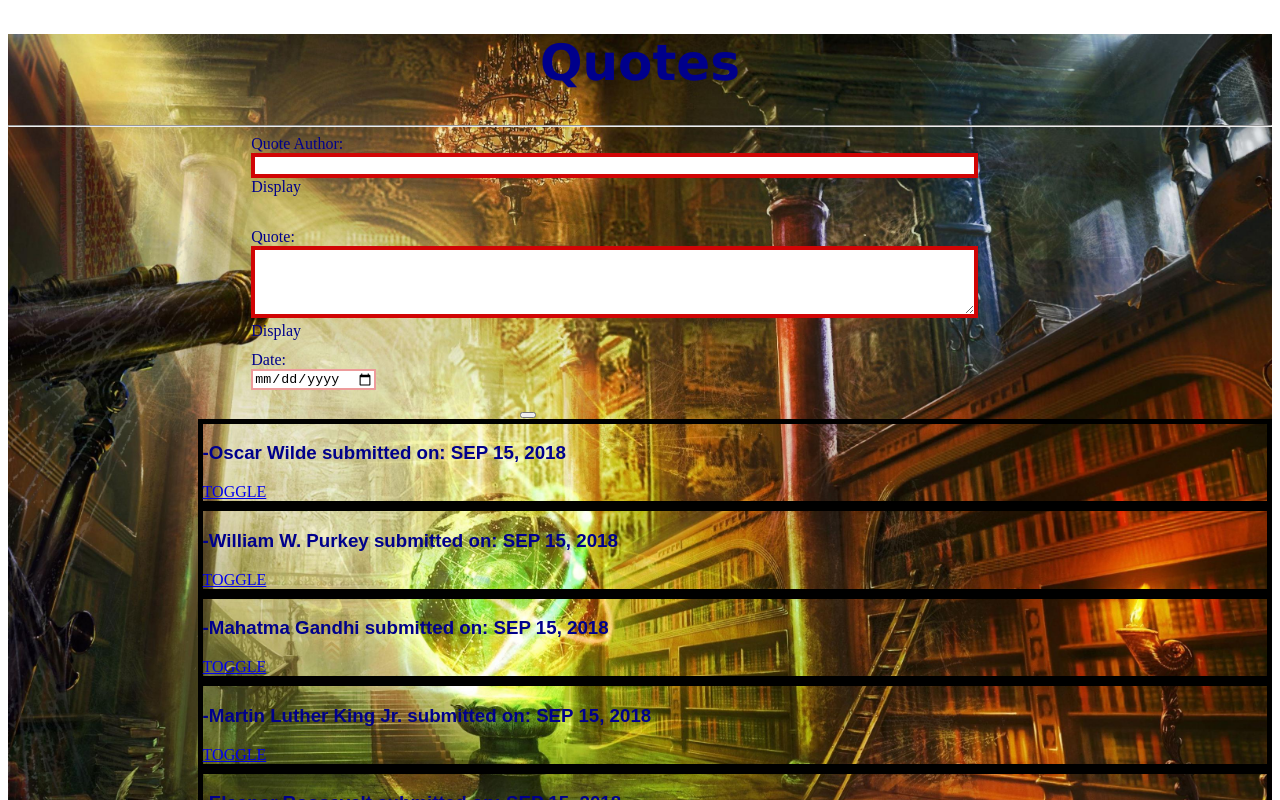
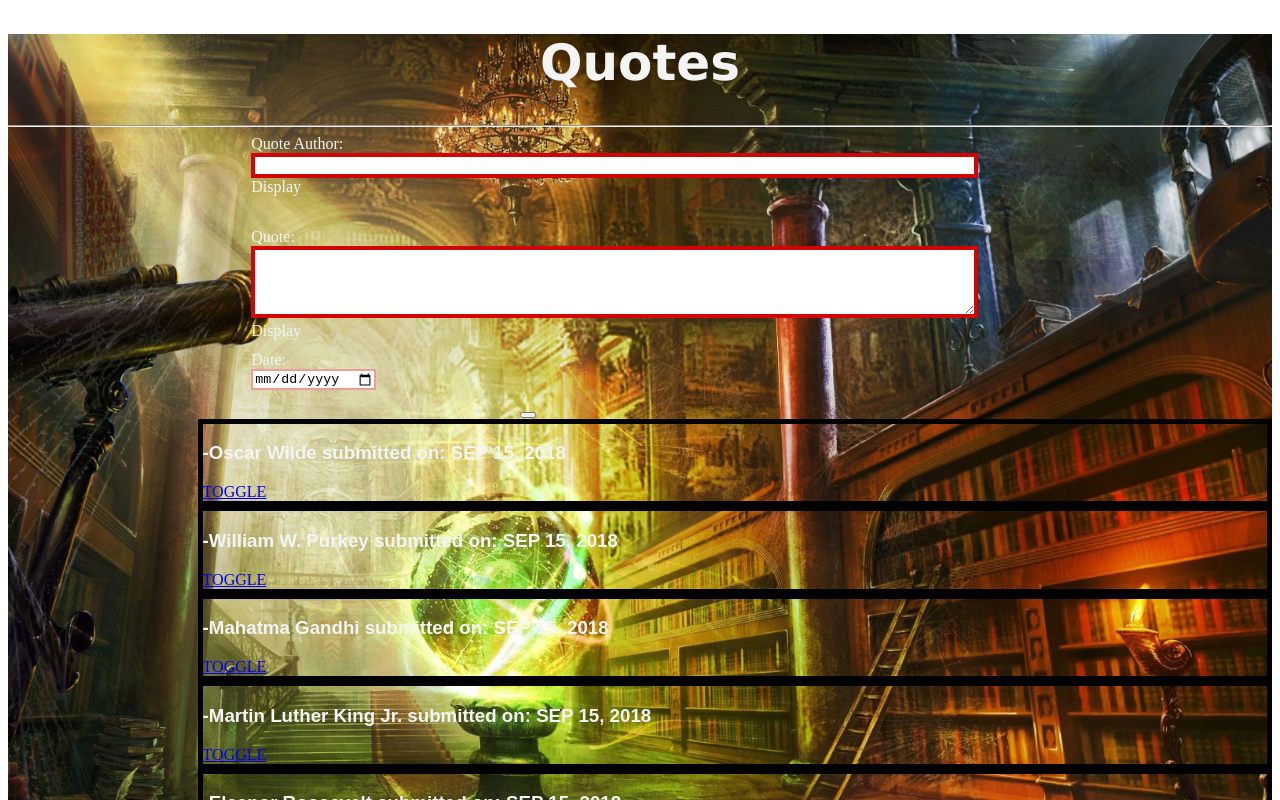
Before and after one commit to OKC254/Quotes, an Angular app: page / in a window 1280 px wide. Shown: the top 800 px of the page. Built offline with nearby package versions, Linux system fonts and the light colour scheme.

Commit message:
Change text colour to white

```diff
--- a/src/app/quotes/quotes.component.css
+++ b/src/app/quotes/quotes.component.css
@@ -8,7 +8,7 @@
     background-attachment: fixed;
     background-repeat: no-repeat;
     background-size: cover;
-    color: darkblue;
+    color: #f4f4f4;
 }
 .quotes{
     border: 5px solid black;
```
